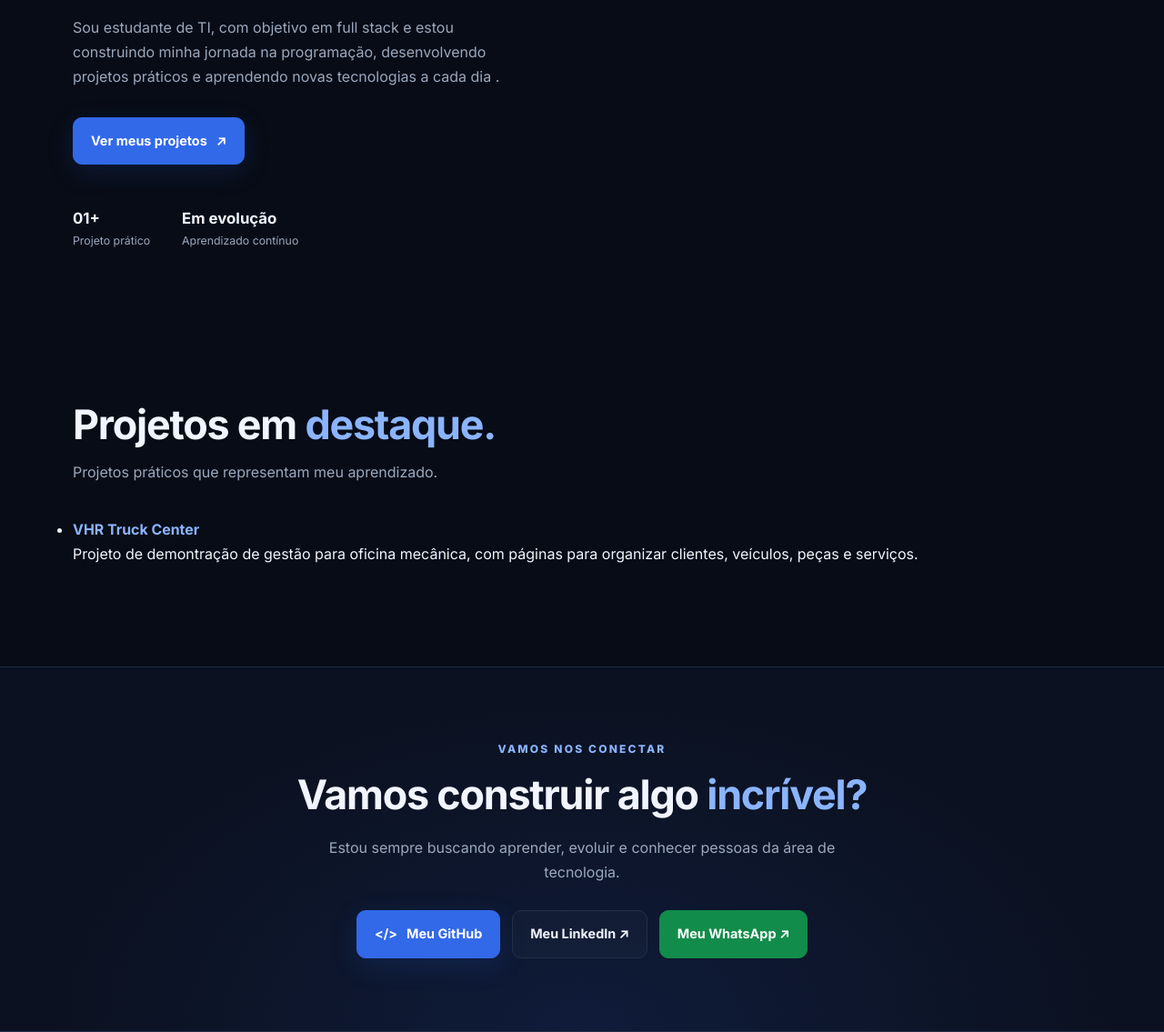
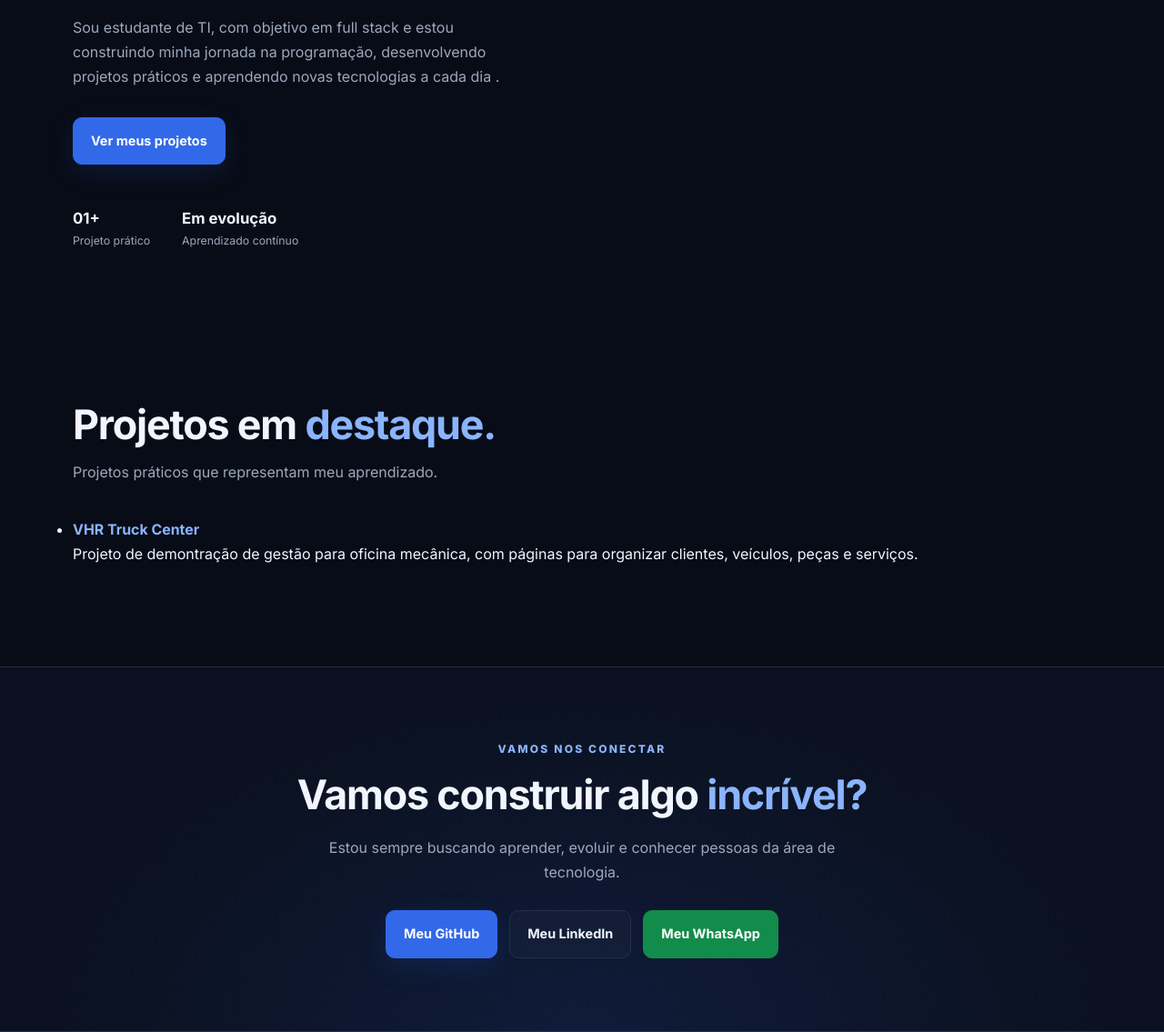
Before and after one commit to Rafael-Hugendopler/portofolio, a plain HTML site: page Portofolio/index.html in a window 1280 px wide. Shown: the part 399-1534 px from the top of the page at 91% size. Drawn offline with Linux system fonts and the light colour scheme.

Commit message:
Atualizado
atualização com um link para o linkedin

```diff
--- a/Portofolio/index.html
+++ b/Portofolio/index.html
@@ -24,7 +24,7 @@
 
             <div class="nav-links">
 
-                <a href="#contato" class="nav-contato">Contato ↗</a>
+                <a href="#contato" class="nav-contato">Contato </a>
             </div>
         </nav>
     </header>
@@ -49,7 +49,7 @@
 
                 <div class="hero-botoes">
                     <a href="#projetos" class="botao botao-principal">
-                        Ver meus projetos <span>↗</span>
+                        Ver meus projetos
                     </a>
 
                 </div>
@@ -123,12 +123,12 @@
                     <a href="https://github.com/Rafael-Hugendopler"
                        target="_blank" rel="noopener noreferrer"
                        class="botao botao-principal">
-                        <span>&lt;/&gt;</span> Meu GitHub
+                        Meu GitHub
                     </a>
 
                     <!-- Troque pelo link do seu perfil do LinkedIn -->
-                    <a href="#" class="botao botao-secundario">
-                        Meu LinkedIn ↗
+                    <a href="https://www.linkedin.com/in/rafael-hugendopler-427b69443/" class="botao botao-secundario" target="_blank">
+                        Meu LinkedIn
                     </a>
 
 
@@ -136,7 +136,7 @@
                     target="_blank"
                     rel="noopener noreferrer"
                     class="botao botao-whatsapp">
-                        Meu WhatsApp ↗
+                        Meu WhatsApp
                     </a>
 
                 </div>
```
